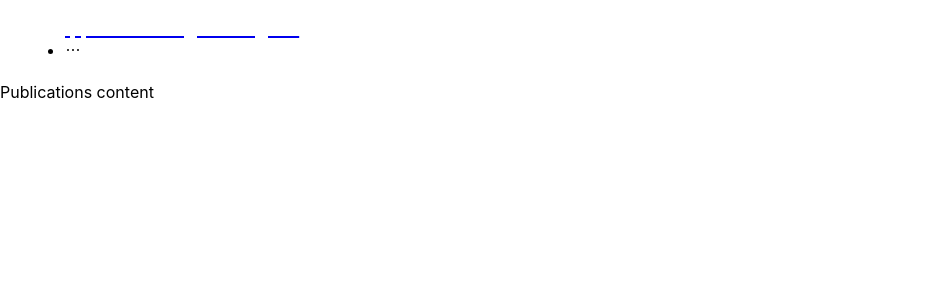
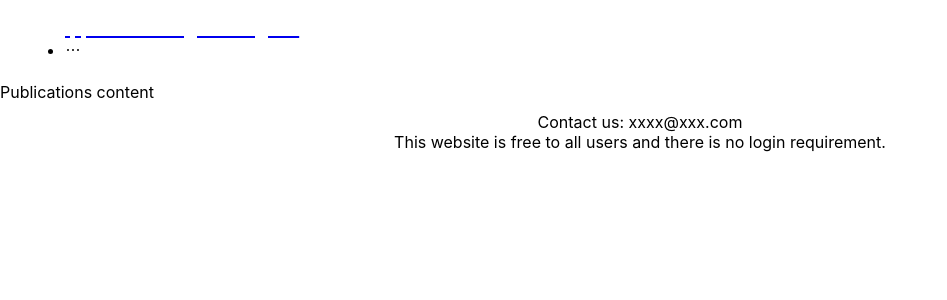
Before and after one commit to sixiyxy/DNAStorage, a React (Vite) app: page /publications in a window 1280 px wide. Shown: the top 300 px of the page, without its empty margins (0-947 px from the left). Built offline with nearby package versions, Linux system fonts and the light colour scheme.

Commit message:
feat:页脚

```diff
--- a/src/pages/Services/Pcr/index.tsx
+++ b/src/pages/Services/Pcr/index.tsx
@@ -77,7 +77,7 @@ export const Pcr: React.FC<PcrProps> = (props) => {
 
   //数据生成
   const chartData = useMemo(() => {
-    return data.map((item) => {
+    return data?.map((item) => {
       return {
         copyNumber: item[0],
         density: Number(item[1].toFixed(3)),
--- a/src/pages/layouts/BasicLayouts.tsx
+++ b/src/pages/layouts/BasicLayouts.tsx
@@ -74,13 +74,12 @@ export const BasicLayout: React.FC<BasicLayoutProps> = (props) => {
       <Footer
         style={{
           textAlign: "center",
-          position: "fixed",
-          bottom: 0,
-          left: 1400,
-          height: 10,
+          verticalAlign: "center",
+          margin: "10px auto",
         }}
       >
-        Ant Design ©2018 Created by Ant UED
+        Contact us: xxxx@xxx.com <br />
+        This website is free to all users and there is no login requirement.
       </Footer>
     </Layout>
   );
```
